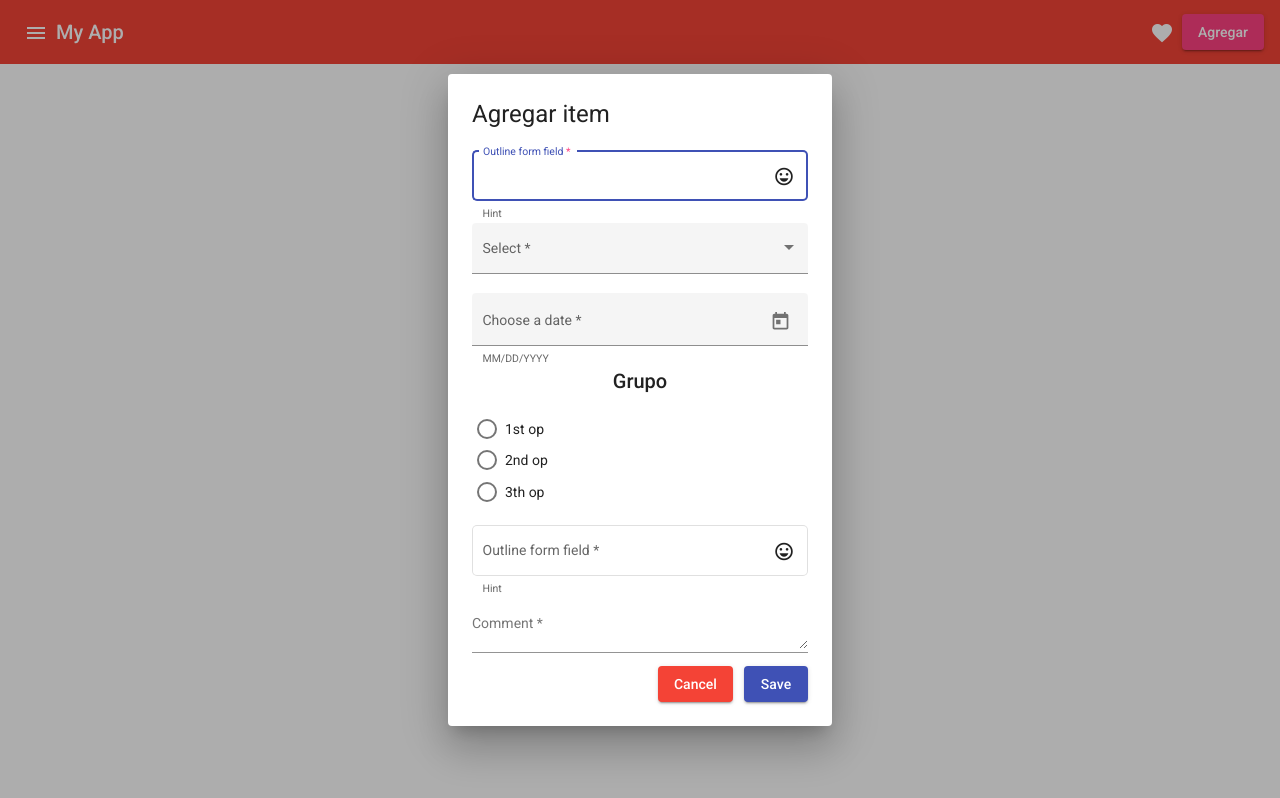
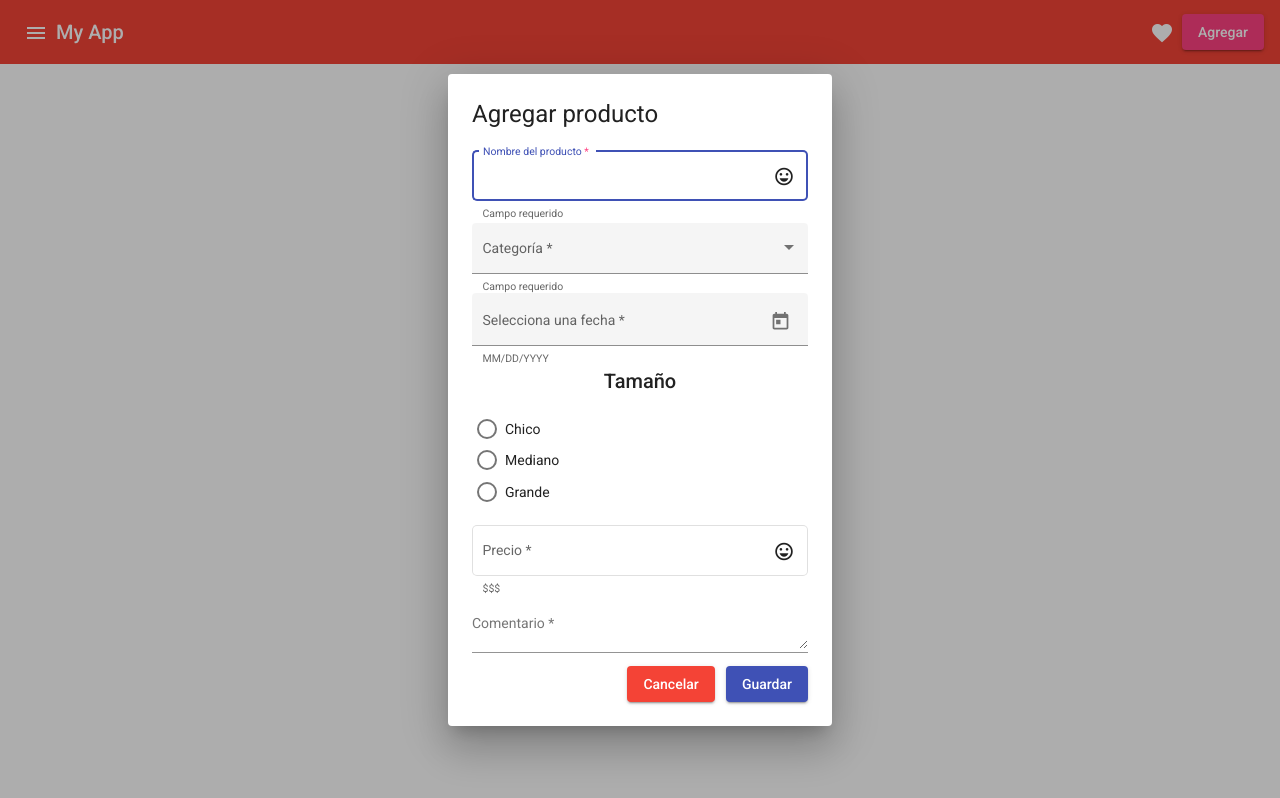
Before and after one commit to JoseCorreaMorales/PapeleriaJIM, an Angular app: page / in a window 1280 px wide. Both pictures are taken after a click on the button "Agregar". Built offline with nearby package versions, Linux system fonts and the light colour scheme.

Commit message:
post now working and notificacion added

```diff
--- a/db.json
+++ b/db.json
@@ -1,6 +1,50 @@
 {
   "productList": [
-
+    {
+      "name": "hgn",
+      "category": "two",
+      "radioType": "1st op",
+      "comentario": "gg",
+      "number": 66,
+      "date": "2022-10-10T05:00:00.000Z",
+      "id": 1
+    },
+    {
+      "name": "sdfsd",
+      "category": "two",
+      "radioType": "3th op",
+      "comentario": "sfsdvs",
+      "number": 22,
+      "date": "2022-10-18T05:00:00.000Z",
+      "id": 2
+    },
+    {
+      "name": "Arroz",
+      "category": "one",
+      "date": "2022-10-16T05:00:00.000Z",
+      "tamano": "Chico",
+      "precio": 18,
+      "commentary": "yummy!...",
+      "id": 3
+    },
+    {
+      "name": "a",
+      "category": "First option",
+      "date": "2022-10-17T05:00:00.000Z",
+      "tamano": "Mediano",
+      "precio": 96,
+      "commentary": "aa",
+      "id": 4
+    },
+    {
+      "name": "xdddd",
+      "category": "Second option",
+      "date": "2022-10-12T05:00:00.000Z",
+      "tamano": "Mediano",
+      "precio": 123,
+      "commentary": "1234",
+      "id": 5
+    }
   ],
   "comments": [
     {
--- a/src/app/components/dialog/dialog.component.html
+++ b/src/app/components/dialog/dialog.component.html
@@ -1,26 +1,28 @@
-<h1 mat-dialog-title>Agregar item</h1>
+<h1 mat-dialog-title>Agregar producto</h1>
 
 <div mat-dialog-content>
 
     <form [formGroup]="addForm">
-        <!-- nom. del form -->
+        <!-- nom. del form addForm-->
         <mat-form-field appearance="outline">
-            <mat-label>Outline form field</mat-label>
-            <input matInput placeholder="Placeholder" formControlName="name">
+            <mat-label>Nombre del producto</mat-label>
+            <input matInput placeholder="Nombre" formControlName="name">
             <mat-icon matSuffix>sentiment_very_satisfied</mat-icon>
-            <mat-hint>Hint</mat-hint>
+            <mat-hint>Campo requerido</mat-hint>
         </mat-form-field>
 
         <mat-form-field appearance="fill">
-            <mat-label>Select</mat-label>
-            <mat-select placeholder="adas" formControlName="category">
-                <mat-option value="one">First option</mat-option>
-                <mat-option value="two">Second option</mat-option>
+            <mat-label>Categoría</mat-label>
+            <mat-select placeholder="Selecciona la categoría" formControlName="category">
+                <mat-option value="First option">First option</mat-option>
+                <mat-option value="Second option">Second option</mat-option>
+                <mat-option value="Thrid option">Thrid option</mat-option>
             </mat-select>
+            <mat-hint>Campo requerido</mat-hint>
         </mat-form-field>
 
         <mat-form-field appearance="fill">
-            <mat-label>Choose a date</mat-label>
+            <mat-label>Selecciona una fecha</mat-label>
             <input matInput [matDatepicker]="picker" formControlName="date">
             <mat-hint>MM/DD/YYYY</mat-hint>
             <mat-datepicker-toggle matSuffix [for]="picker"></mat-datepicker-toggle>
@@ -29,32 +31,33 @@
 
 
         <label for="">
-            <h2 style="text-align: center;">Grupo</h2>
+            <h2 style="text-align: center;">Tamaño</h2>
         </label>
-        <mat-radio-group formControlName="radioType">
+        <mat-radio-group formControlName="tamano">
             <mat-radio-button *ngFor="let item of itemList" [value]="item">
                 {{item}}
             </mat-radio-button>
         </mat-radio-group>
 
         <mat-form-field appearance="outline">
-            <mat-label>Outline form field</mat-label>
-            <input matInput placeholder="Placeholder" type="number" formControlName="number">
+            <mat-label>Precio</mat-label>
+            <input matInput placeholder="Precio" type="number" formControlName="precio">
             <mat-icon matSuffix>sentiment_very_satisfied</mat-icon>
-            <mat-hint>Hint</mat-hint>
+            <mat-hint>$$$</mat-hint>
         </mat-form-field>
 
         <mat-form-field appearence="outline">
-            <mat-label>Comment</mat-label>
-            <textarea matInput formControlName="comentario"></textarea>
+            <mat-label>Comentario</mat-label>
+            <textarea matInput formControlName="commentary"></textarea>
         </mat-form-field>
     </form>
 </div>
 
 
 <div mat-dialog-action [align]="'end'">
-    <button mat-raised-button color="warn" mat-dialog-close>Cancel</button>
-    <button class="saveBtn" mat-raised-button color="primary" (click)="addItem()">Save</button>
+    <button mat-raised-button color="warn" mat-dialog-close>Cancelar</button>
+    <button class="saveBtn" mat-raised-button color="primary"
+     (click)="addProduct()" mat-dialog-close>Guardar</button>
 </div>
 
 <!-- <mat-form-field appearance="outline">
--- a/src/app/components/dialog/dialog.component.ts
+++ b/src/app/components/dialog/dialog.component.ts
@@ -1,7 +1,7 @@
 import { Component, OnInit } from '@angular/core';
 import { FormGroup, FormBuilder, Validators } from '@angular/forms';/* formulario reactivo */
 import { ApiService } from 'src/app/services/api.service';
-
+import {MatSnackBar, MatSnackBarHorizontalPosition, MatSnackBarVerticalPosition} from '@angular/material/snack-bar';
 
 @Component({
   selector: 'app-dialog',
@@ -9,54 +9,58 @@ import { ApiService } from 'src/app/services/api.service';
   styleUrls: ['./dialog.component.scss']
 })
 export class DialogComponent implements OnInit {
+  durationInSeconds = 5;
+  itemList = ['Chico', 'Mediano', 'Grande']
 
-  itemList = ['1st op', '2nd op', '3th op']
+
+  horizontalPosition: MatSnackBarHorizontalPosition = 'end';
+  verticalPosition: MatSnackBarVerticalPosition = 'bottom';
+
 
   addForm !: FormGroup;
 
 
-  constructor(private formBuilder: FormBuilder, private api: ApiService) { }
+  constructor(private formBuilder: FormBuilder, private api: ApiService,
+    private notify: MatSnackBar) { }
 
   ngOnInit(): void {
     /* formulario reactivo */
     this.addForm = this.formBuilder.group({
-      name: ['', Validators.required],/*  */
-      category: ['', Validators.required],/*  */
-      radioType: ['', Validators.required],/*  */
-      comentario: ['', Validators.required],/*  */
-      number: ['', Validators.required],/*  */
-      date: ['', Validators.required]/*  */
-
+      name: ['', Validators.required],
+      category: ['', Validators.required],
+      date: ['', Validators.required],
+      tamano: ['', Validators.required],
+      precio: ['', Validators.required],
+      commentary: ['', Validators.required],
     })
   }
- /* console.log(this.addForm.value); */
-  /* addItem() {
 
-    if (this.addForm.valid) {
-      this.api.postItem(this.addForm.value);
-      .subscribe({
-        next: (resposnse) => {
-          alert("");
+
+
+
+
+  addProduct(){
+    if(this.addForm.valid){
+      this.api.postItem(this.addForm.value).subscribe({
+        next:(res)=>{
+          //alert("Producto añadido")
+         this.openNotification('Producto añadido', 'Cerrar')
+        },
+        error:()=>{
+          this.openNotification('Error..', 'Cerrar')
         }
       })
-
-    }
-  } */
-
-  addItem(){
-    console.log(this.addForm.value);
-    if(this.addForm.valid){
-      this.api.postItem(this.addForm).subscribe(
-       response =>{
-          alert("Producto agregado");
-        },
-        e =>{
-          alert("error");
-        }
-
-      );
     }
   }
 
 
+  openNotification(message:string, action:string) {
+    this.notify.open(message, action,  {
+      horizontalPosition: this.horizontalPosition,
+      verticalPosition: this.verticalPosition,
+      duration: this.durationInSeconds * 1000
+    });
+    };
+
+
 }
--- a/src/app/components/shared/angular-material/angular-material.module.ts
+++ b/src/app/components/shared/angular-material/angular-material.module.ts
@@ -13,7 +13,7 @@ import {MatDatepickerModule} from '@angular/material/datepicker';
 import {MatNativeDateModule} from '@angular/material/core'
 import {MatRadioModule} from '@angular/material/radio';
 import { FormsModule, ReactiveFormsModule } from '@angular/forms';
-
+import {MatSnackBarModule} from '@angular/material/snack-bar'; /* mesajes de alerta */
 
 
 
@@ -33,6 +33,7 @@ import { FormsModule, ReactiveFormsModule } from '@angular/forms';
     MatRadioModule,
     ReactiveFormsModule,
     FormsModule,
+    MatSnackBarModule
 
 
   ],
@@ -49,6 +50,7 @@ import { FormsModule, ReactiveFormsModule } from '@angular/forms';
     MatRadioModule,
     ReactiveFormsModule,
     FormsModule,
+    MatSnackBarModule
 
   ]
 })
```
